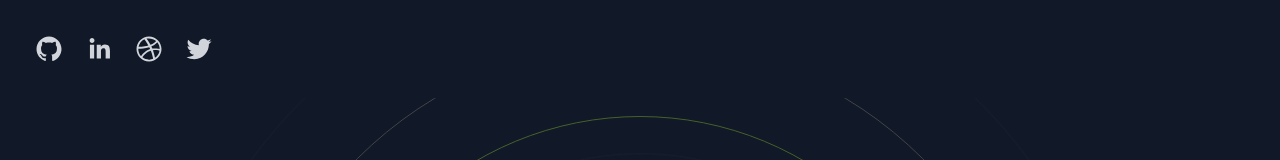
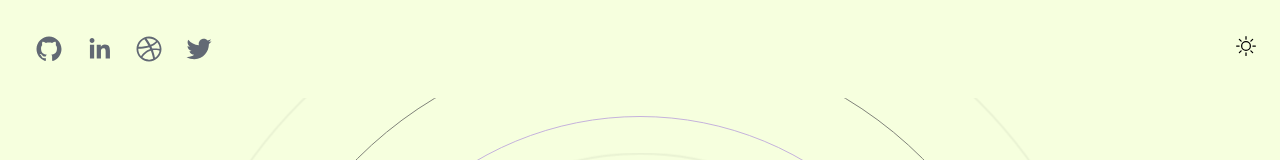
Before and after one commit to ozgeozkaraa01/next-my-portfolio, a Next.js app: page / in a window 1280 px wide. Shown: the top 160 px of the page. Built offline with nearby package versions, Linux system fonts and the light colour scheme.

Commit message:
feat: Added Dark and Light mode

```diff
--- a/components/AboutMe.jsx
+++ b/components/AboutMe.jsx
@@ -10,10 +10,10 @@ const AboutMe = () => {
       className="h-screen relative flex flex-col text-center md:text-left md:flex-row max-w-7xl items-center justify-evenly mx-auto px-10"
     >
       <div className="space-y-10 px-0 md:px-10">
-        <h3 className="xl:text-3xl text-xl font-semibold text-gray-200">
+        <h3 className="xl:text-3xl text-xl font-semibold dark:text-gray-200 text-indigo-800">
           Özgenur Özkara
         </h3>
-        <p className="text-gray-500">
+        <p className="text-gray-500 ">
           I am a Front End Developer with over 1+ year of experience in
           developing websites and software products. Throughout my experience, I
           have worked on projects using NextJS, Redux, and Tailwind CSS,
@@ -24,7 +24,7 @@ const AboutMe = () => {
           designs on Dribbble.
         </p>
       </div>
-      <h2 className="absolute top-[100px] text-gray-200 xl:text-3xl text-xl tracking-[5px] hidden xl:block">
+      <h2 className="absolute top-[100px] dark:text-gray-200 text-indigo-800 xl:text-3xl text-xl tracking-[5px] hidden xl:block">
         About Me
         <div className="h-px w-14 bg-gray-400"></div>
       </h2>
--- a/components/Circle.jsx
+++ b/components/Circle.jsx
@@ -16,7 +16,7 @@ const Circle = () => {
       <div className="absolute border border-[#55555] rounded-full h-[200px] w-[200px] mt-48 animate-ping "></div>
       <div className="absolute border border-[#555555] rounded-full h-[300px] w-[300px] mt-48 animate-ping"></div>
       <div className="absolute border border-[#555555] rounded-full h-[500px] w-[500px] mt-48 animate-ping"></div>
-      <div className="absolute border border-[#a3e635] opacity-20 rounded-full h-[650px] w-[650px] mt-48 animate-pulse"></div>
+      <div className="absolute border dark:border-[#a3e635] border-[#6d28d9] opacity-20 rounded-full h-[650px] w-[650px] mt-48 animate-pulse"></div>
       <div className="absolute border border-[#555555] rounded-full h-[800px] w-[800px] mt-48 animate-pulse"></div>
     </motion.div>
   );
--- a/components/Header.jsx
+++ b/components/Header.jsx
@@ -1,10 +1,15 @@
 import React from "react";
 import { motion } from "framer-motion";
 import { SocialIcon } from "react-social-icons";
+import { useTheme } from "next-themes";
+import { BiMoon } from "react-icons/bi";
+import { BsSun } from "react-icons/bs";
 
 const Header = () => {
+  const { theme, setTheme } = useTheme();
+
   return (
-    <div className="top-0 xl:p-6 p-3 flex items-center max-w-7xl mx-auto">
+    <div className="sticky top-0 xl:p-6 p-3 flex items-center justify-between max-w-7xl mx-auto">
       <motion.div
         initial={{ x: -500, opacity: 0, scale: 0.5 }}
         animate={{ x: 0, opacity: 1, scale: 1 }}
@@ -14,28 +19,37 @@ const Header = () => {
         <SocialIcon
           url="https://github.com/ozgeozkaraa01"
           target="_blank"
-          fgColor="#d1d5db"
+          fgColor="#626974"
           bgColor="transparent"
         />
         <SocialIcon
           url="https://www.linkedin.com/in/ozgenur-ozkara/"
           target="_blank"
-          fgColor="#d1d5db"
+          fgColor="#626974"
           bgColor="transparent"
         />
         <SocialIcon
           url="https://dribbble.com/ozgeozkaraa01"
           target="_blank"
-          fgColor="#d1d5db"
+          fgColor="#626974"
           bgColor="transparent"
         />
         <SocialIcon
           url="https://twitter.com/ozkaraozgee"
           target="_blank"
-          fgColor="#d1d5db"
+          fgColor="#626974"
           bgColor="transparent"
         />
       </motion.div>
+      <div>
+        <button onClick={() => setTheme(theme === "light" ? "dark" : "light")}>
+          {theme === "light" ? (
+            <BiMoon className="w-5 h-5" />
+          ) : (
+            <BsSun className="w-5 h-5" />
+          )}
+        </button>
+      </div>
     </div>
   );
 };
--- a/components/HeroSection.jsx
+++ b/components/HeroSection.jsx
@@ -40,17 +40,17 @@ const HeroSection = () => {
         </h1>
         <div className="pt-6 space-x-1">
           <Link href="#aboutme">
-            <button className="heroButton text-[#626974] hover:text-gray-300">
+            <button className="heroButton text-[#626974] dark:hover:text-gray-300 hover:text-gray-600">
               About
             </button>
           </Link>
           <Link href="https://uiverse.io/profile/ozgeozkaraa01" target="_blank">
-            <button className="heroButton text-[#626974] hover:text-gray-300">
+            <button className="heroButton text-[#626974] dark:hover:text-gray-300 hover:text-gray-600">
               uiverse
             </button>
           </Link>
           <Link href="https://medium.com/@ozgenurozkara" target="_blank">
-            <button className="heroButton text-[#626974] hover:text-gray-300">
+            <button className="heroButton text-[#626974] dark:hover:text-gray-300 hover:text-gray-600">
               Medium
             </button>
           </Link>
--- a/package.json
+++ b/package.json
@@ -9,6 +9,7 @@
     "lint": "next lint"
   },
   "dependencies": {
+    "@heroicons/react": "^2.0.18",
     "eslint": "8.44.0",
     "eslint-config-next": "13.4.9",
     "framer-motion": "^10.12.18",
--- a/pages/_app.js
+++ b/pages/_app.js
@@ -1,7 +1,12 @@
-import '../styles/globals.css'
+import "../styles/globals.css";
+import { ThemeProvider } from "next-themes";
 
 function MyApp({ Component, pageProps }) {
-  return <Component {...pageProps} />
+  return (
+    <ThemeProvider enableSystem={true} attribute="class">
+      <Component {...pageProps} />
+    </ThemeProvider>
+  );
 }
 
-export default MyApp
+export default MyApp;
--- a/pages/index.js
+++ b/pages/index.js
@@ -5,7 +5,7 @@ import AboutMe from "../components/AboutMe";
 
 export default function Home() {
   return (
-    <div className="h-screen w-screen bg-gray-900 overflow-y-scroll">
+    <div className="h-screen w-screen bg-[#F6FFDE] dark:bg-gray-900 overflow-y-scroll">
       <Head>
         <title>Özgenur Özkara</title>
         <meta name="description" content="Generated by create next app" />
--- a/styles/globals.css
+++ b/styles/globals.css
@@ -4,6 +4,6 @@
 
 @layer components {
   .heroButton {
-    @apply px-6 py-2 border border-gray-400 rounded-full uppercase text-sm tracking-widest transition-all hover:border-[#bef264] hover:font-semibold;
+    @apply px-6 py-2 border border-gray-400 rounded-full uppercase text-sm tracking-widest transition-all dark:hover:border-[#bef264] hover:border-[#6d28d9] hover:font-semibold;
   }
 }
```
Also changed, not shown: 1 other file (tests, documents, lock files or other folders).
